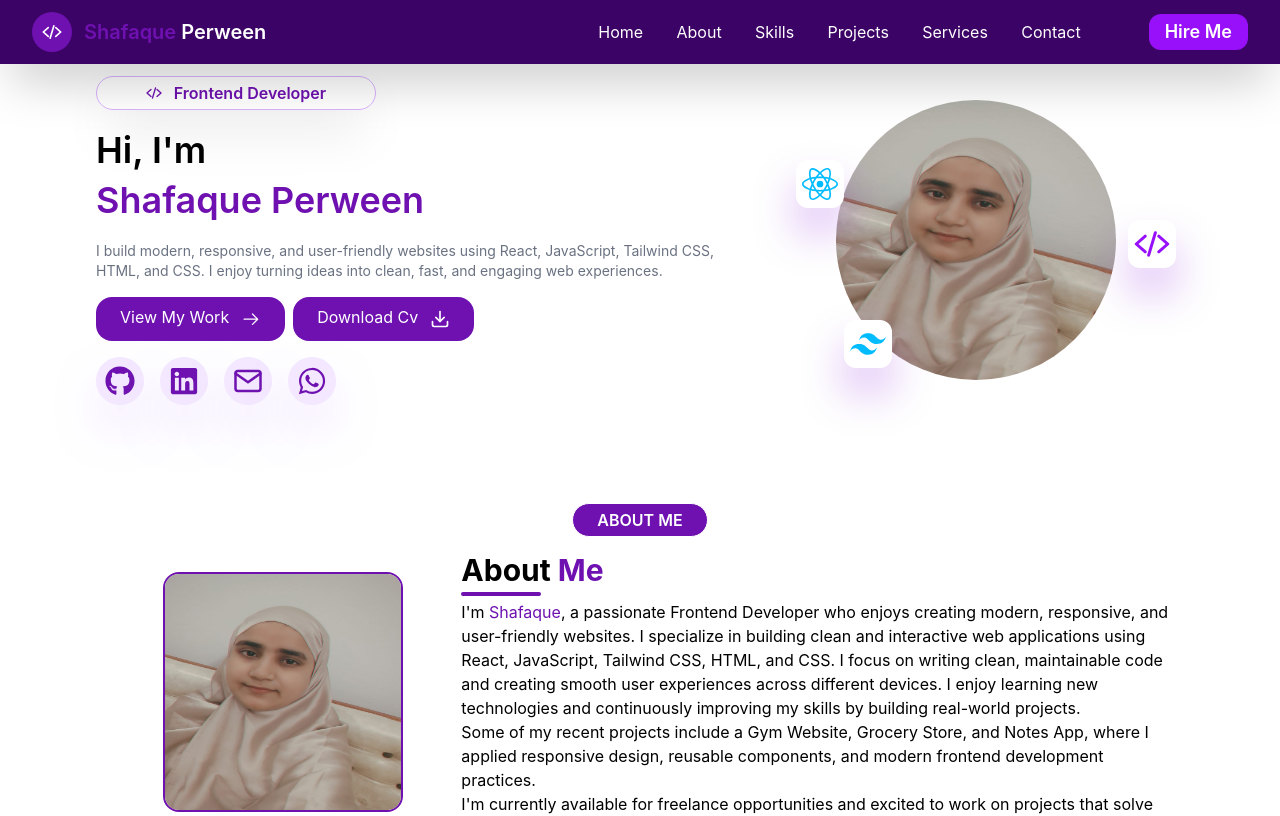
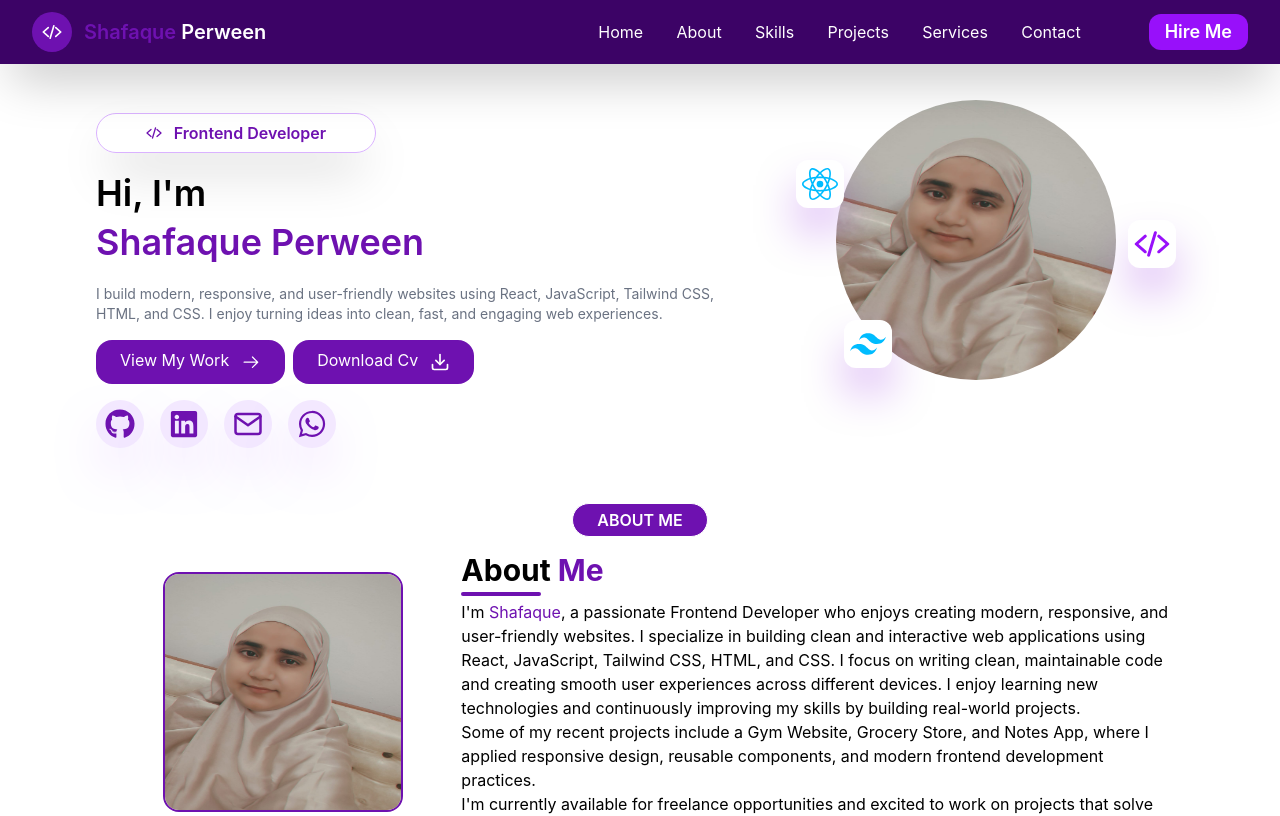
Before and after one commit to Shafaque1perween/MyPortfolio, a React (Vite) app: page / in a window 1280 px wide. Shown: the top 816 px of the page. Built offline with nearby package versions, Linux system fonts and the light colour scheme.

Commit message:
Fix hero section height

```diff
--- a/src/Components/Hero.jsx
+++ b/src/Components/Hero.jsx
@@ -12,9 +12,9 @@ import { LuDownload } from "react-icons/lu";
 
 const Hero = () => {
     return (
-        <div className=' flex justify-between items-center lg:px-20 px-4  sm:py-2  w-[300] h-120 ' id='home'>
+        <div className=' flex justify-center items-center lg:px-20 px-16   sm:py-2  w-full min-h-120 ' id='home'>
             {/* hero-rightside-content-start    */}
-            <div className='  flex flex-col justify-between  gap-4 px-4 py-4 h-90  md:w-[60%] w-full '>
+            <div className='  flex flex-col justify-between gap-4 px-4 pt-20 min-h-80  md:w-[60%] w-full '>
 
                 {/* hero-button */}
                 <div className='  flex justify-center items-center  shadow-2xl border border-purple-300 lg:w-70  md:w-60 w-50 h-10  px-2 py-1 rounded-full gap-3 text-purple-800 top-2.5 font-semibold '>
@@ -29,7 +29,7 @@ const Hero = () => {
                 {/* contact button */}
                 <div className='flex items-center justify-start gap-2'>
                     <a href='https://gym-web-ivory-eta.vercel.app' className='bg-purple-800    text-white flex lg:gap-3 gap-1 rounded-2xl lg:px-6  px-4  py-2 hover:bg-purple-900 cursor-pointer '>View My Work<span className=' text-xl py-1 '><GoArrowRight /></span></a>
-                    <a href='/public/Shafaque Perween_.pdf' download className='flex justify-center lg:gap-3 gap-1 lg:px-6  px-4 py-2 rounded-2xl  bg-purple-800 text-white hover:bg-purple-900  '>Download Cv<span className='  text-xl py-1'><LuDownload /></span></a>
+                    <a href='/Shafaque Perween_.pdf' download className='flex justify-center lg:gap-3 gap-1 lg:px-6  px-4 py-2 rounded-2xl  bg-purple-800 text-white hover:bg-purple-900  '>Download Cv<span className='  text-xl py-1'><LuDownload /></span></a>
 
                 </div>
                 {/* icons button */}
@@ -52,7 +52,7 @@ const Hero = () => {
             {/* hero-rightside-content-end    */}
 
             {/* hero-leftside-content-start    */}
-            <div className=' w-[40%] h-90 md:flex hidden justify-center items-center py-12 px-10  '>
+            <div className=' w-[40%] min-h-80 md:flex hidden justify-center items-center py-12 px-10  '>
                 <div className='relative z-0'>
                     {/* main imge */}
                     <img src={profile} className=' flex justify-center items-center text-center rounded-full  h-70 w-70' />
```
